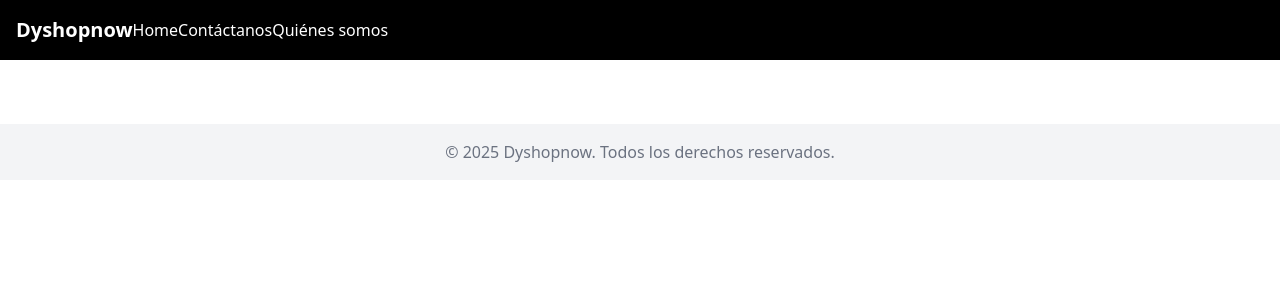
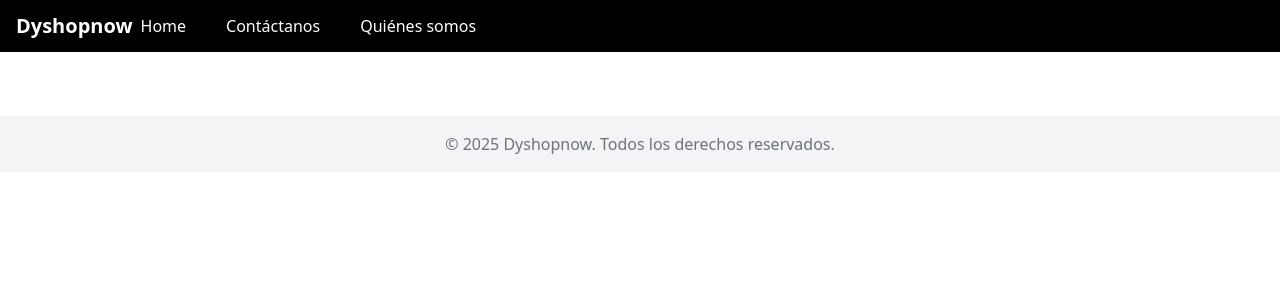
Before and after one commit to d-yanez/dyshopnow-landing, a Node project: template src/views/home.ejs in a window 1280 px wide. Shown: the top 300 px of the page. Run offline with Node 20 templates, Linux system fonts and the light colour scheme; the template is opened without the code that fills it, so the values that code supplies are empty.

Commit message:
npm run dev:local

```diff
--- a/public/css/output.css
+++ b/public/css/output.css
@@ -554,6 +554,10 @@ video {
   display: none;
 }
 
+.visible {
+  visibility: visible;
+}
+
 .absolute {
   position: absolute;
 }
@@ -610,16 +614,34 @@ video {
   height: 12rem;
 }
 
+.h-7 {
+  height: 1.75rem;
+}
+
 .h-6 {
   height: 1.5rem;
+}
+
+.w-7 {
+  width: 1.75rem;
+}
+
+.w-full {
+  width: 100%;
 }
 
 .w-6 {
   width: 1.5rem;
 }
 
-.w-full {
-  width: 100%;
+.translate-y-0 {
+  --tw-translate-y: 0px;
+  transform: translate(var(--tw-translate-x), var(--tw-translate-y)) rotate(var(--tw-rotate)) skewX(var(--tw-skew-x)) skewY(var(--tw-skew-y)) scaleX(var(--tw-scale-x)) scaleY(var(--tw-scale-y));
+}
+
+.rotate-180 {
+  --tw-rotate: 180deg;
+  transform: translate(var(--tw-translate-x), var(--tw-translate-y)) rotate(var(--tw-rotate)) skewX(var(--tw-skew-x)) skewY(var(--tw-skew-y)) scaleX(var(--tw-scale-x)) scaleY(var(--tw-scale-y));
 }
 
 .transform {
@@ -642,8 +664,14 @@ video {
   justify-content: space-between;
 }
 
-.gap-4 {
-  gap: 1rem;
+.gap-6 {
+  gap: 1.5rem;
+}
+
+.space-x-4 > :not([hidden]) ~ :not([hidden]) {
+  --tw-space-x-reverse: 0;
+  margin-right: calc(1rem * var(--tw-space-x-reverse));
+  margin-left: calc(1rem * calc(1 - var(--tw-space-x-reverse)));
 }
 
 .overflow-hidden {
@@ -678,17 +706,9 @@ video {
   background-color: rgb(255 255 255 / var(--tw-bg-opacity, 1));
 }
 
-.fill-current {
-  fill: currentColor;
-}
-
 .object-cover {
   -o-object-fit: cover;
      object-fit: cover;
-}
-
-.p-2 {
-  padding: 0.5rem;
 }
 
 .p-4 {
@@ -703,6 +723,11 @@ video {
 .py-2 {
   padding-top: 0.5rem;
   padding-bottom: 0.5rem;
+}
+
+.py-3 {
+  padding-top: 0.75rem;
+  padding-bottom: 0.75rem;
 }
 
 .text-center {
@@ -753,6 +778,18 @@ video {
   transition-property: color, background-color, border-color, text-decoration-color, fill, stroke, opacity, box-shadow, transform, filter, -webkit-backdrop-filter;
   transition-property: color, background-color, border-color, text-decoration-color, fill, stroke, opacity, box-shadow, transform, filter, backdrop-filter;
   transition-property: color, background-color, border-color, text-decoration-color, fill, stroke, opacity, box-shadow, transform, filter, backdrop-filter, -webkit-backdrop-filter;
+  transition-timing-function: cubic-bezier(0.4, 0, 0.2, 1);
+  transition-duration: 150ms;
+}
+
+.transition-all {
+  transition-property: all;
+  transition-timing-function: cubic-bezier(0.4, 0, 0.2, 1);
+  transition-duration: 150ms;
+}
+
+.transition-transform {
+  transition-property: transform;
   transition-timing-function: cubic-bezier(0.4, 0, 0.2, 1);
   transition-duration: 150ms;
 }
@@ -808,19 +845,15 @@ video {
   .sm\:grid-cols-2 {
     grid-template-columns: repeat(2, minmax(0, 1fr));
   }
-
-  .sm\:gap-6 {
-    gap: 1.5rem;
-  }
-
-  .sm\:p-4 {
-    padding: 1rem;
-  }
 }
 
 @media (min-width: 768px) {
   .md\:static {
     position: static;
+  }
+
+  .md\:ml-6 {
+    margin-left: 1.5rem;
   }
 
   .md\:flex {
@@ -835,10 +868,14 @@ video {
     flex-direction: row;
   }
 
-  .md\:space-x-4 > :not([hidden]) ~ :not([hidden]) {
+  .md\:space-x-6 > :not([hidden]) ~ :not([hidden]) {
     --tw-space-x-reverse: 0;
-    margin-right: calc(1rem * var(--tw-space-x-reverse));
-    margin-left: calc(1rem * calc(1 - var(--tw-space-x-reverse)));
+    margin-right: calc(1.5rem * var(--tw-space-x-reverse));
+    margin-left: calc(1.5rem * calc(1 - var(--tw-space-x-reverse)));
+  }
+
+  .md\:bg-transparent {
+    background-color: transparent;
   }
 
   .md\:px-0 {
@@ -851,9 +888,13 @@ video {
     padding-bottom: 0px;
   }
 
-  .md\:hover\:bg-black:hover {
-    --tw-bg-opacity: 1;
-    background-color: rgb(0 0 0 / var(--tw-bg-opacity, 1));
+  .md\:px-2 {
+    padding-left: 0.5rem;
+    padding-right: 0.5rem;
+  }
+
+  .md\:hover\:bg-transparent:hover {
+    background-color: transparent;
   }
 }
 
--- a/src/app.js
+++ b/src/app.js
@@ -1,12 +1,17 @@
 const express = require('express');
+const nocache = require('nocache');
 const path = require('path');
 const homeRouter = require('./routes/home');
 
 const app = express();
 const PORT = process.env.PORT || 3000;
 
+
+
+
 app.set('view engine', 'ejs');
 app.set('views', path.join(__dirname, 'views'));
+app.use(nocache());
 app.use(express.static(path.join(__dirname, '../public')));
 
 app.use('/', homeRouter);
--- a/src/views/home.ejs
+++ b/src/views/home.ejs
@@ -6,37 +6,59 @@
     <title><%= seo.title %></title>
     <meta name="description" content="<%= seo.description %>" />
     <link href="/css/output.css" rel="stylesheet" />
+    <style>
+      /* Transiciones personalizadas */
+      .menu-enter {
+        transform: translateY(-10%);
+        opacity: 0;
+      }
+      .menu-enter-active {
+        transform: translateY(0);
+        opacity: 1;
+        transition: transform 300ms ease, opacity 300ms ease;
+      }
+      .menu-leave {
+        transform: translateY(0);
+        opacity: 1;
+      }
+      .menu-leave-active {
+        transform: translateY(-10%);
+        opacity: 0;
+        transition: transform 300ms ease, opacity 300ms ease;
+      }
+    </style>
   </head>
   <body class="bg-white text-gray-800">
-
     <!-- HEADER -->
-  <header class="bg-black text-white p-4 flex justify-between items-center relative">
-    <div class="flex items-center space-x-4">
+    <header class="bg-black text-white px-4 py-3 flex justify-between items-center relative">
+      <!-- LOGO -->
+      <div class="flex items-center">
         <h1 class="text-xl font-bold">Dyshopnow</h1>
       </div>
 
-    <!-- Botón hamburguesa -->
+      <!-- Botón hamburguesa (solo visible en mobile) -->
       <button id="menu-btn" class="block md:hidden focus:outline-none">
         <svg
           id="menu-icon"
           class="w-7 h-7 text-white transition-transform duration-300 ease-in-out"
           xmlns="http://www.w3.org/2000/svg"
-        fill="currentColor"
+          fill="none"
           viewBox="0 0 24 24"
+          stroke="currentColor"
+          stroke-width="2"
         >
-        <!-- Icono hamburguesa ☰ -->
-        <path d="M4 6h16M4 12h16M4 18h16" />
+          <path stroke-linecap="round" stroke-linejoin="round" d="M4 6h16M4 12h16M4 18h16" />
         </svg>
       </button>
 
       <!-- Menú -->
       <nav
         id="menu"
-      class="hidden flex-col absolute top-full left-0 w-full bg-black md:flex md:flex-row md:space-x-6 md:ml-6 md:static md:bg-transparent z-50 transition-all duration-300 ease-in-out"
+        class="hidden flex-col absolute top-full left-0 w-full bg-black md:flex md:flex-row md:space-x-6 md:static md:bg-transparent z-50"
       >
-      <a href="#" class="block px-4 py-2 md:px-0 md:py-0 hover:bg-gray-800 md:hover:bg-transparent">Home</a>
-      <a href="#" class="block px-4 py-2 md:px-0 md:py-0 hover:bg-gray-800 md:hover:bg-transparent">Contáctanos</a>
-      <a href="#" class="block px-4 py-2 md:px-0 md:py-0 hover:bg-gray-800 md:hover:bg-transparent">Quiénes somos</a>
+        <a href="#" class="block px-4 py-2 md:px-2 md:py-0 hover:bg-gray-800 md:hover:bg-transparent">Home</a>
+        <a href="#" class="block px-4 py-2 md:px-2 md:py-0 hover:bg-gray-800 md:hover:bg-transparent">Contáctanos</a>
+        <a href="#" class="block px-4 py-2 md:px-2 md:py-0 hover:bg-gray-800 md:hover:bg-transparent">Quiénes somos</a>
       </nav>
     </header>
 
@@ -79,18 +101,32 @@
 
         if (menuBtn && menu && menuIcon) {
           menuBtn.addEventListener('click', () => {
-          menu.classList.toggle('hidden');
-          menu.classList.toggle('translate-y-0'); // Animación slide
-          menuIcon.classList.add('rotate-180'); // Rotación animada
+            const isHidden = menu.classList.contains('hidden');
 
-          // Cambia entre ☰ y ✖️
-          if (menu.classList.contains('hidden')) {
-            menuIcon.innerHTML = '<path d="M4 6h16M4 12h16M4 18h16" />'; // ☰
+            if (isHidden) {
+              menu.classList.remove('hidden', 'menu-leave-active');
+              menu.classList.add('menu-enter');
+              requestAnimationFrame(() => {
+                menu.classList.add('menu-enter-active');
+                menu.classList.remove('menu-enter');
+              });
             } else {
-            menuIcon.innerHTML = '<path d="M6 18L18 6M6 6l12 12" />'; // ✖️
+              menu.classList.add('menu-leave');
+              requestAnimationFrame(() => {
+                menu.classList.add('menu-leave-active');
+                menu.classList.remove('menu-leave');
+              });
+              setTimeout(() => menu.classList.add('hidden'), 300);
             }
 
-          setTimeout(() => menuIcon.classList.remove('rotate-180'), 300);
+            // Cambia el icono entre ☰ y ✖️
+            if (isHidden) {
+              menuIcon.innerHTML =
+                '<path stroke-linecap="round" stroke-linejoin="round" d="M6 18L18 6M6 6l12 12" />';
+            } else {
+              menuIcon.innerHTML =
+                '<path stroke-linecap="round" stroke-linejoin="round" d="M4 6h16M4 12h16M4 18h16" />';
+            }
           });
         }
       });
```
Also changed, not shown: package.json (+7 -2 lines), README.md, 1 other file. Lines whose indentation alone changed are shown as unchanged.
